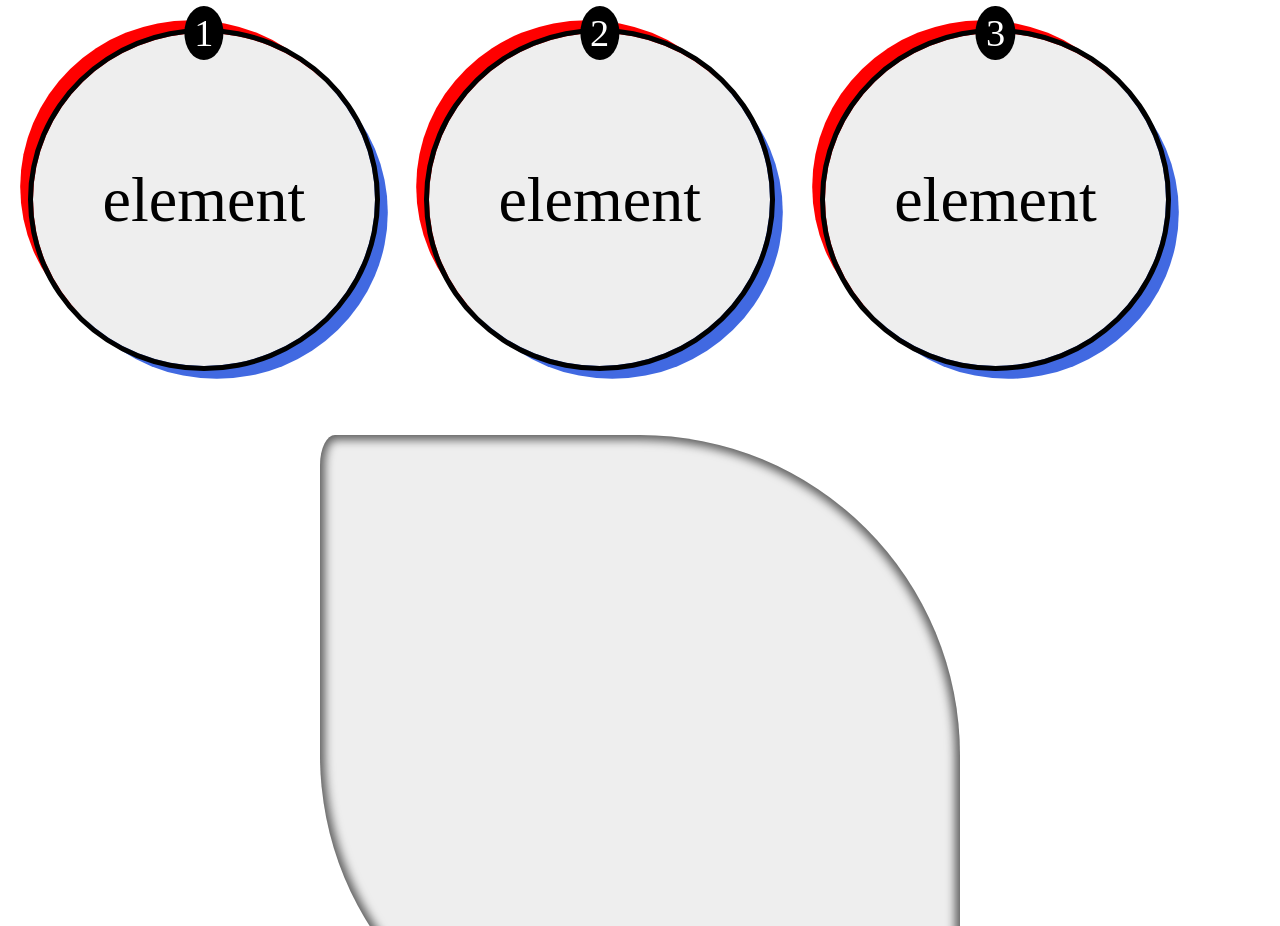
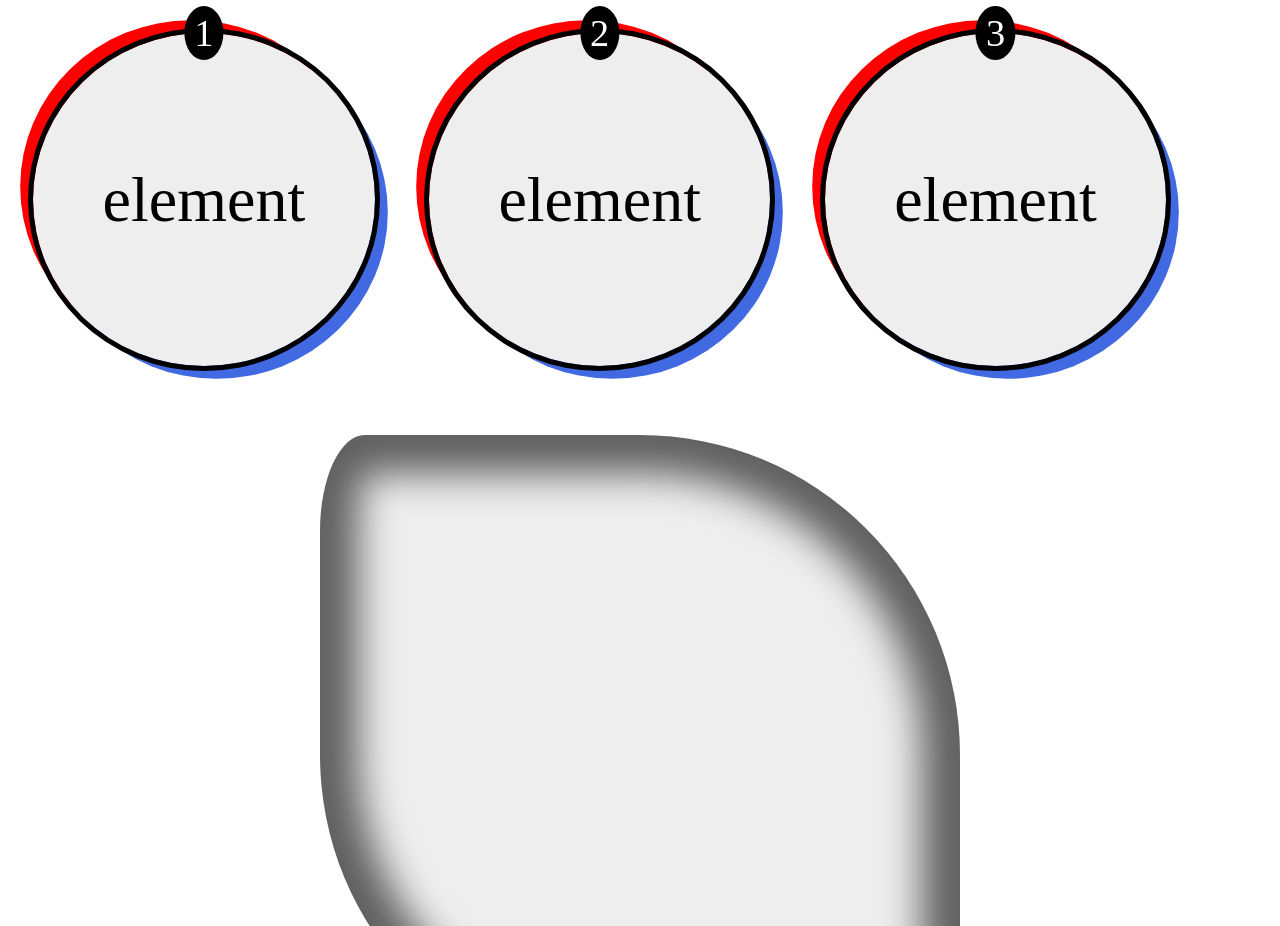
Before and after one commit to Yogdfbkcdxh/Responsive-, a plain HTML site: page index.html in a window 1280 px wide. Shown: the top 926 px of the page. Drawn offline with Linux system fonts and the light colour scheme.

Commit message:
style.css

```diff
--- a/style.css
+++ b/style.css
@@ -40,12 +40,12 @@
   width: 50vw;
   height: 50vw;
   background: #eee;
-  border-top-left-radius: 15px 30px;
-  border-bottom-right-radius: 15px 30px;
+  border-top-left-radius: 7% 15%;
+  border-bottom-right-radius: 7% 15%;
   border-top-right-radius: 50%;
   border-bottom-left-radius: 50%;
   margin: 40px auto;
-  box-shadow: 0 0 10px 5px rgba(0,0,0,0.6) inset;
+  box-shadow: 0 0 3vw 3vw rgba(0,0,0,0.6) inset;
 }
 .section {
   width: 100%;
```
